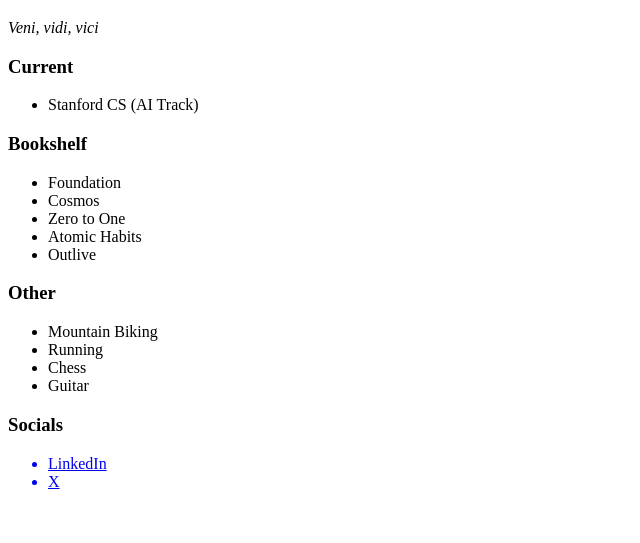
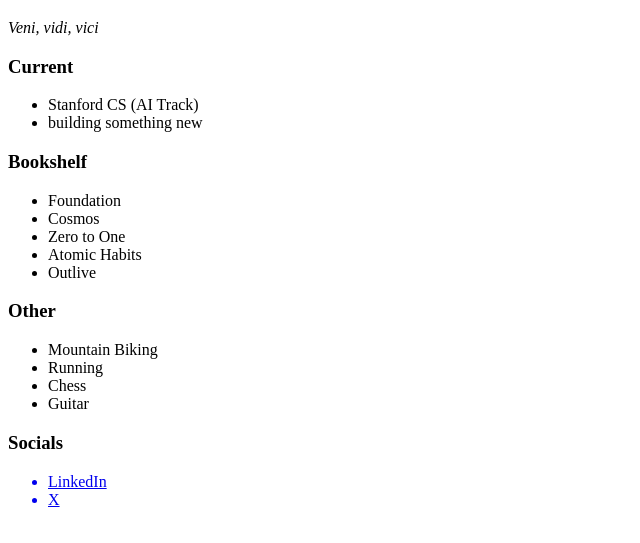
Before and after one commit to ZBoss1234/personal_website, a plain HTML site: page index.html in a window 1280 px wide. Shown: the part 61-604 px from the top of the page, without its empty margins (0-640 px from the left). Drawn offline with Linux system fonts and the light colour scheme.

Commit message:
work update

```diff
--- a/index.html
+++ b/index.html
@@ -17,6 +17,7 @@
     <h3>Current</h3>
     <ul>
       <li>Stanford CS (AI Track)</li>
+      <li>building something new</li>
     </ul>
 
     <h3>Bookshelf</h3>
```
